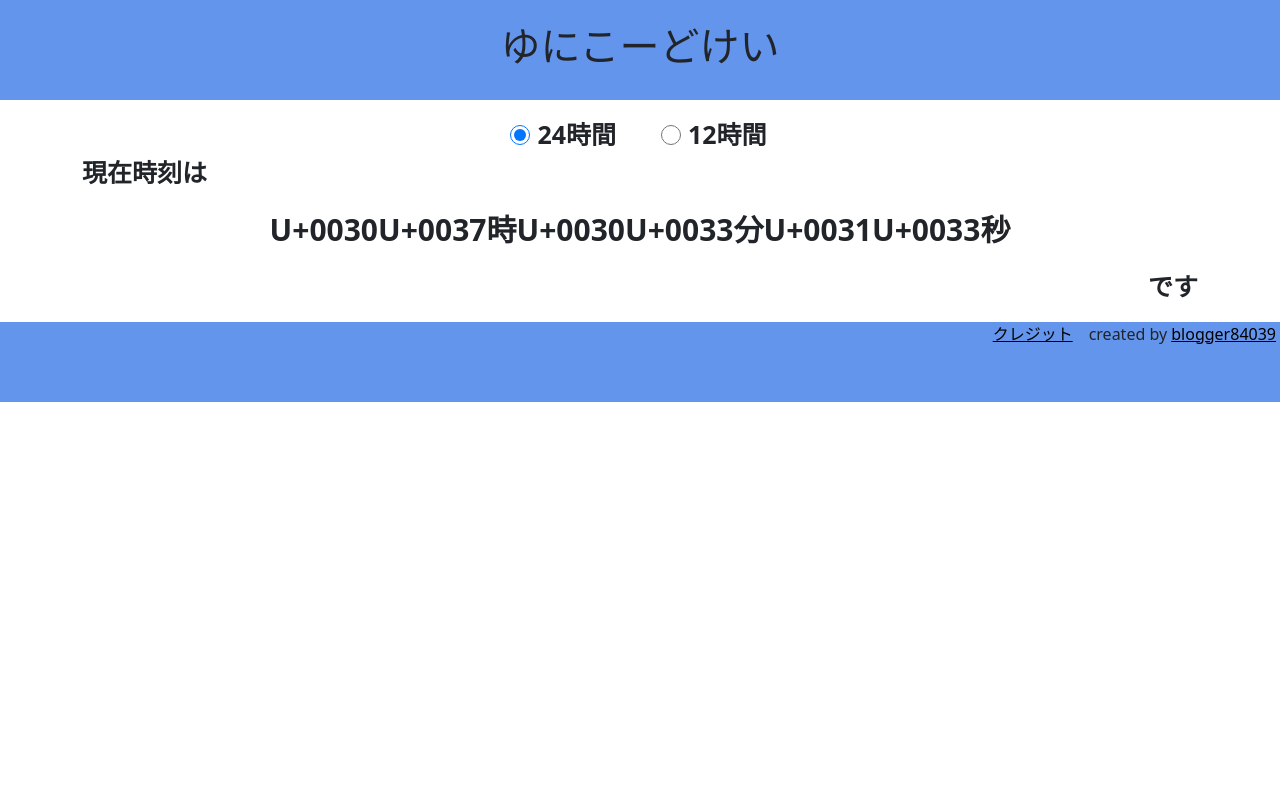
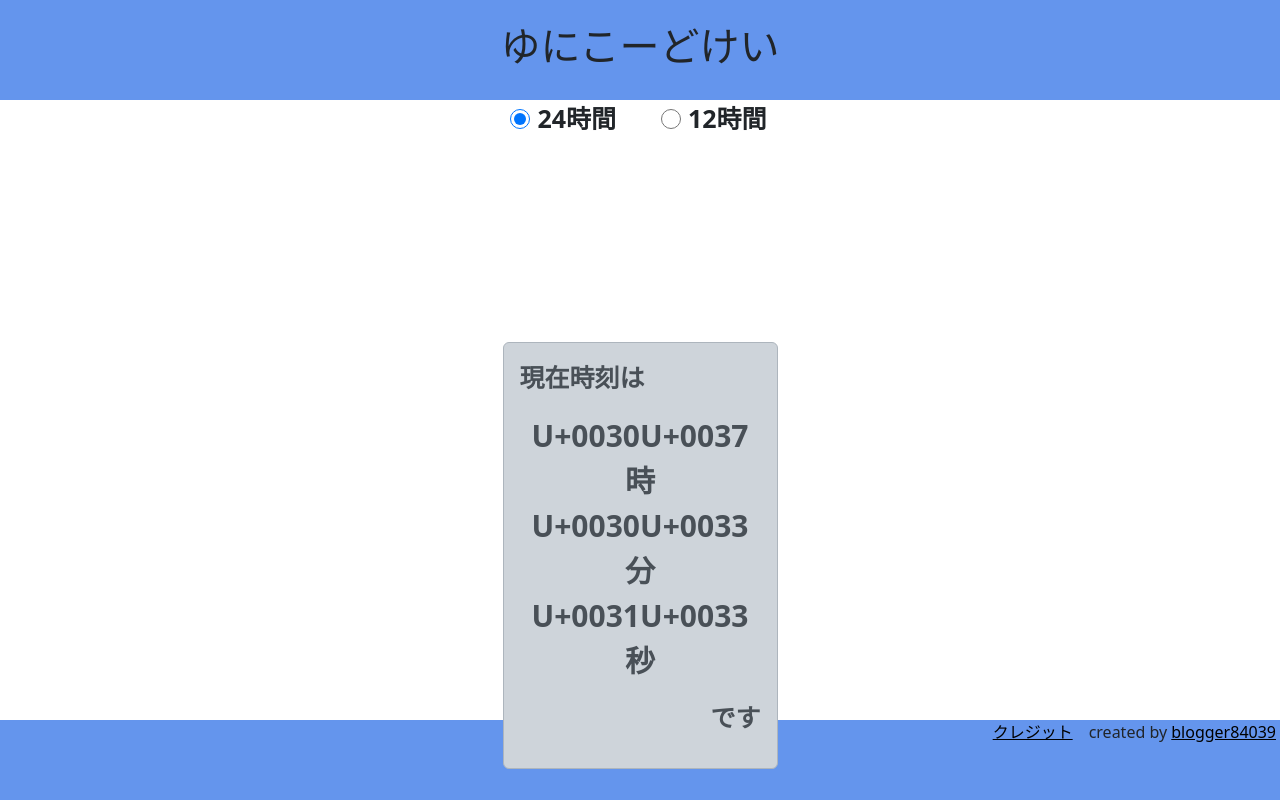
Before and after one commit to blogger84039/yuniko-dokei, a plain HTML site: page index.html in a window 1280 px wide. Drawn offline with nearby package versions, Linux system fonts and the light colour scheme.

Commit message:
docs: スタイルの調整

```diff
--- a/app.js
+++ b/app.js
@@ -44,9 +44,9 @@ function updateTime() {
     }
 
     if (timeNote === '24') {
-        Hour.textContent = `U+00${unicode[0][0]}U+00${unicode[0][1]}`;
-        Min.textContent = `U+00${unicode[1][0]}U+00${unicode[1][1]}`;
-        Sec.textContent = `U+00${unicode[2][0]}U+00${unicode[2][1]}`;
+        Hour.textContent = `U+00${unicode[0][0]}U+00${unicode[0][1]}時`;
+        Min.textContent = `U+00${unicode[1][0]}U+00${unicode[1][1]}分`;
+        Sec.textContent = `U+00${unicode[2][0]}U+00${unicode[2][1]}秒`;
     } else if (timeNote === '12') {
         let displayHour = parseInt(timeText[0]);
         if (displayHour > 12) {
--- a/index.html
+++ b/index.html
@@ -23,23 +23,28 @@
   <meta name="theme-color" content="#fafafa">
 </head>
 
-<body>
+<body class="d-flex flex-column">
 
   <header class="d-flex justify-content-center d-flex align-items-center">
     <h1 id="title">ゆにこーどけい</h1>
   </header>
 
-  <main class="mt-3">
-    <div class="container">
-
-        <form name="timeForm" class="form d-flex justify-content-center" id="timeNote">
-            <label for="24hour" class="me-5 labelEle"><input type="radio" name="timeNoteIn" class="me-1" id="24hour" value="24" checked>24時間</label>
-            <label for="12hour" class="labelEle"><input type="radio" name="timeNoteIn" class="me-1" id="12hour" value="12">12時間</label>
-        </form>
-
+  <main class="container">
+    <div class="formContent d-flex justify-content-center" id="content">
+      <form name="timeForm" class="form d-flex justify-content-center" id="timeNote">
+        <label for="24hour" class="me-5 labelEle"><input type="radio" name="timeNoteIn" class="me-1" id="24hour"
+            value="24" checked>24時間</label>
+        <label for="12hour" class="labelEle"><input type="radio" name="timeNoteIn" class="me-1" id="12hour"
+            value="12">12時間</label>
+      </form>
+    </div>
+    <div class="d-flex flex-column" id="content">
+      <div class="alert alert-dark" role="alert">
         <p class="d-flex justify-content-start" name="timeInfo">現在時刻は</p>
-        <p class="d-flex justify-content-center" id="timeSet"><span id="Hour"></span>時<span id="Min"></span>分<span id="Sec"></span>秒</p>
+        <p class="d-flex flex-column justify-content-center text-center" id="timeSet"><span id="Hour"></span><span id="Min"></span><span
+            id="Sec"></span></p>
         <p class="d-flex justify-content-end" name="timeInfo">です</p>
+      </div>
     </div>
   </main>
 
--- a/stylesheet.css
+++ b/stylesheet.css
@@ -1,7 +1,29 @@
+html,
+body {
+    height: 100%;
+}
+
 header {
     width: auto;
     height: 100px;
     background-color: #6495ed;
+}
+
+.container {
+    display: grid;
+    grid-template-columns: 1fr 275px 1fr;
+    grid-template-rows: 1fr 362px;
+    flex: 1;
+    width: 100%;
+}
+
+form,
+.formContent {
+    height: 40px;
+}
+
+#content {
+    grid-column-start: 2;
 }
 
 input[name="timeNoteIn"] {
@@ -40,3 +62,16 @@ footer {
 a {
     color: black;
 }
+
+/* スマホサイズの画面の場合（例：最大幅 767px 以下の場合） */
+@media (max-width: 767px) {
+    p[name="timeInfo"] {
+        font-size: 16px;
+        /* 少し小さくする */
+    }
+
+    #timeSet {
+        font-size: 22px;
+        /* 少し小さくする */
+    }
+}
```
